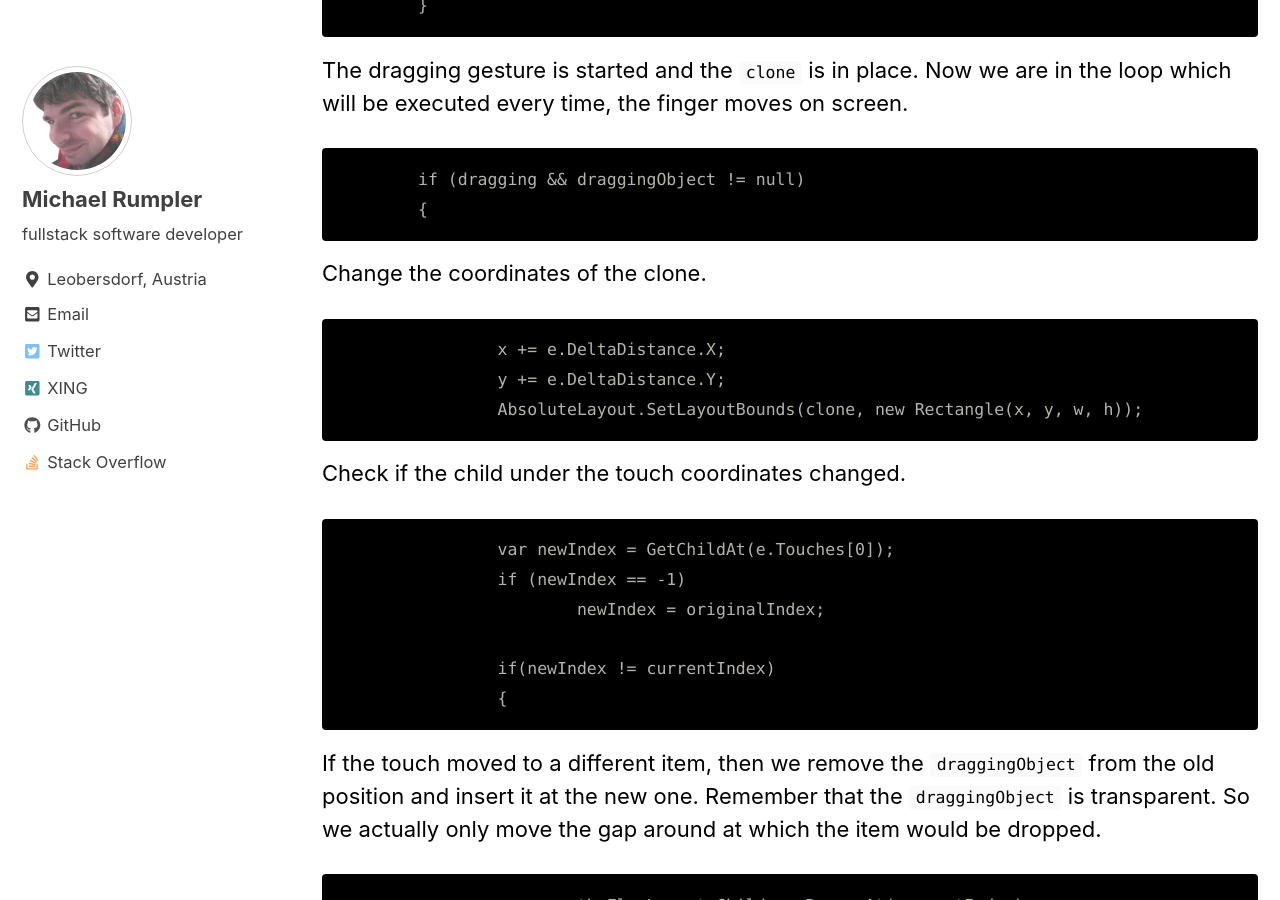
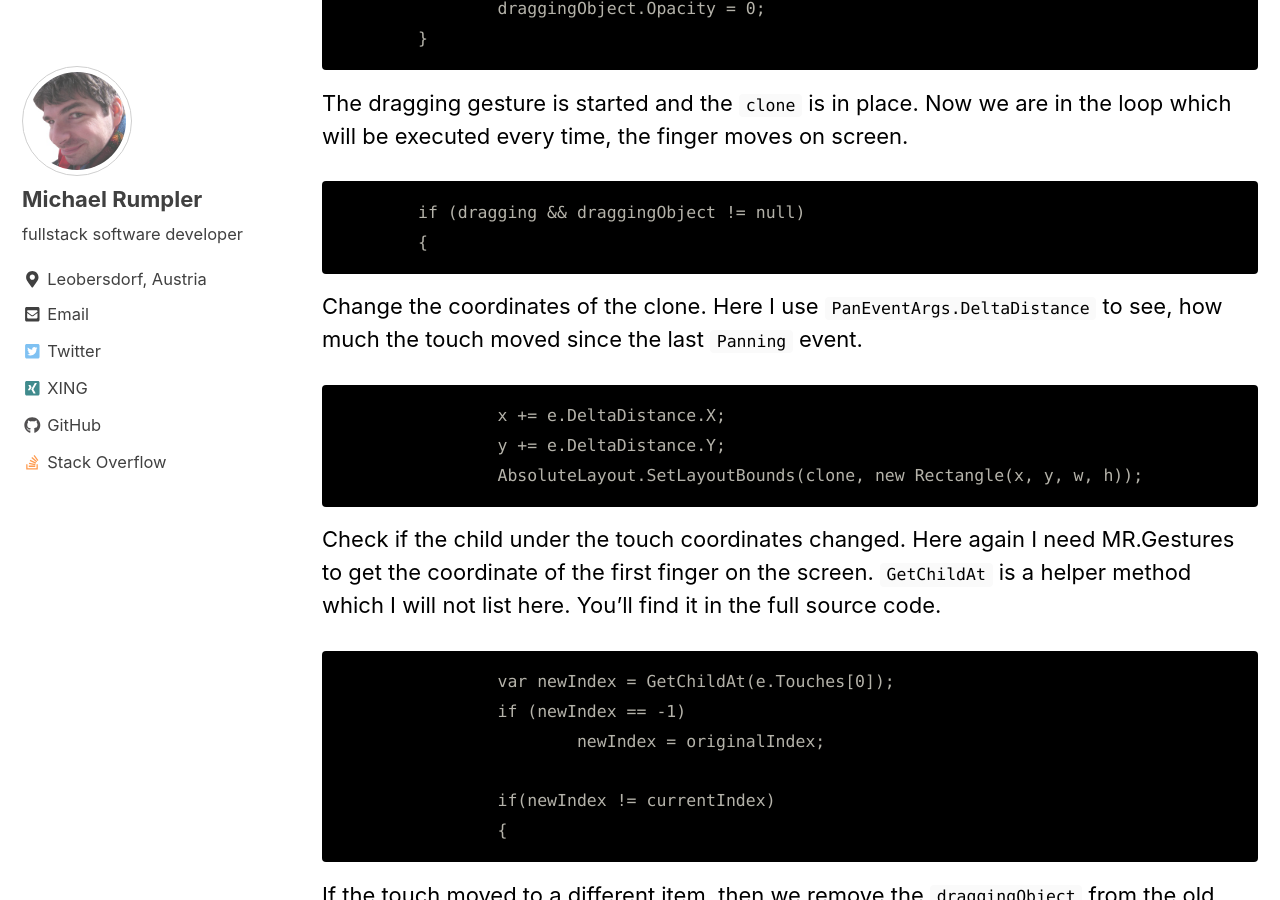
Before and after one commit to VincentTam/MichaelRumpler.github.io, a Jekyll site: the page built from _posts/2021-02-24-reorder-items-with-mr-gestures.md, in a window 1280 px wide and 900 px high, scrolled down 7708 px. Built offline with Jekyll 4.4.1, drawn with Linux system fonts in a browser that asks for light colours; nearby versions of some CDN libraries; some of the changed text lies outside the part shown.

Commit message:
mention MR.Gestures and helper methods

```diff
--- a/_posts/2021-02-24-reorder-items-with-mr-gestures.md
+++ b/_posts/2021-02-24-reorder-items-with-mr-gestures.md
@@ -158,7 +158,7 @@ Now we create a clone of the `draggingObject`. This is the object, which we will
 				}
 			};
 
-Get position and size of the object
+Get position and size of the object. `GetAbsolutePosition` is a helper method which just adds up `X` and `Y` of the `draggingObject` and its parents.
 
 			(x, y) = GetAbsolutePosition(draggingObject);
 			w = draggingObject.Width;
@@ -180,13 +180,13 @@ The dragging gesture is started and the `clone` is in place. Now we are in the l
 		if (dragging && draggingObject != null)
 		{
 
-Change the coordinates of the clone.
+Change the coordinates of the clone. Here I use `PanEventArgs.DeltaDistance` to see, how much the touch moved since the last `Panning` event.
 
 			x += e.DeltaDistance.X;
 			y += e.DeltaDistance.Y;
 			AbsoluteLayout.SetLayoutBounds(clone, new Rectangle(x, y, w, h));
 
-Check if the child under the touch coordinates changed.
+Check if the child under the touch coordinates changed. Here again I need MR.Gestures to get the coordinate of the first finger on the screen. `GetChildAt` is a helper method which I will not list here. You'll find it in the full source code.
 
 			var newIndex = GetChildAt(e.Touches[0]);
 			if (newIndex == -1)
```
